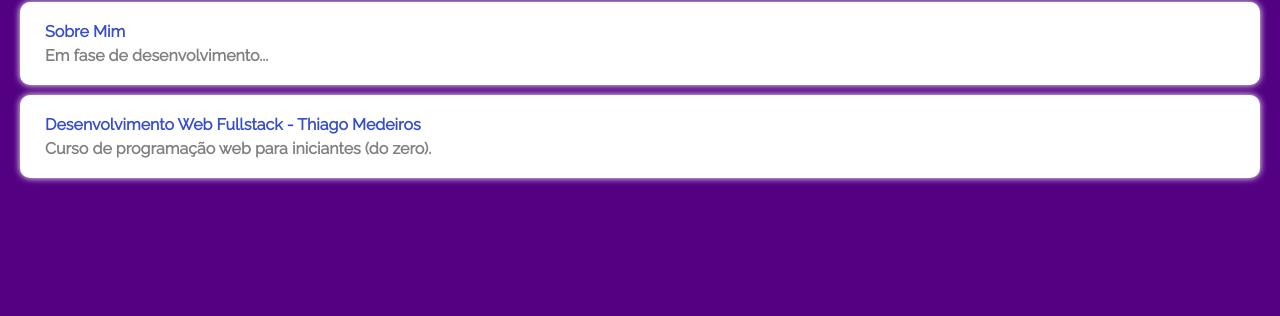
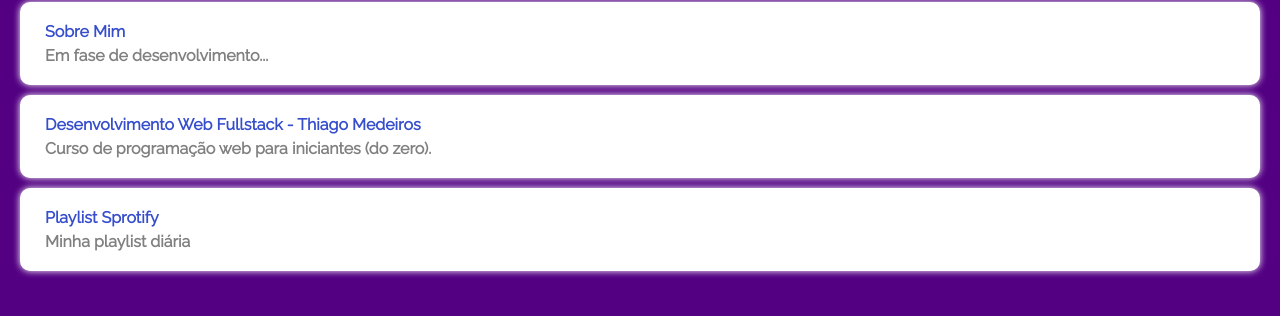
Before and after one commit to evelynmesquita/evelynmesquita.github.io, a plain HTML site: page linktree-evelyn/index.html in a window 1280 px wide. Shown: the part 258-574 px from the top of the page. Drawn offline with Linux system fonts and the light colour scheme.

Commit message:
Add files via upload

```diff
--- a/linktree-evelyn/index.html
+++ b/linktree-evelyn/index.html
@@ -60,6 +60,12 @@
                 <span>Curso de programação web para iniciantes (do zero).</span>
             </a>
         </li>
+        <li>
+            <a href="#" target="_blank" alt="Playlist Sprotify">
+                Playlist Sprotify
+                <span>Minha playlist diária</span>
+            </a>
+        </li>
 
     </ul>
 </body>
```
